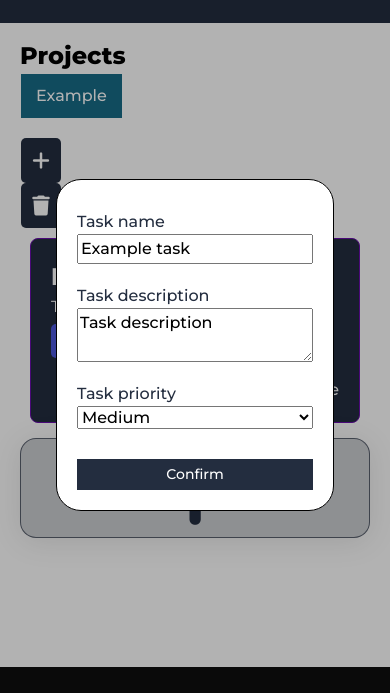
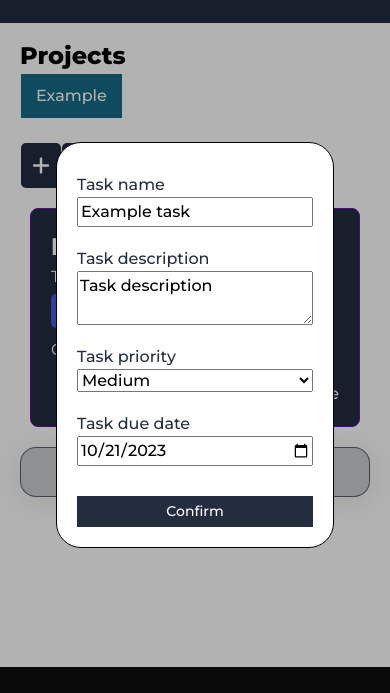
Before and after one commit to kid782/ToDoApp, a website built with webpack: page dist/index.html in a window 390 px wide. Both pictures are taken after a click on the button "Edit". Shown: the part 77-770 px from the top of the page. Built offline with nearby package versions, Linux system fonts and the light colour scheme; a web font is replaced by a local one.

Commit message:
Added dueDate to tasks and styled responsive

```diff
--- /dev/null
+++ b/src/js/helpers.js
@@ -0,0 +1,7 @@
+export const formatDate = (date) => {
+    const year = date.getFullYear();
+    const month = String(date.getMonth() + 1).padStart(2, '0');
+    const day = String(date.getDate()).padStart(2, '0');
+    const localDate = `${year}-${month}-${day}`;
+    return localDate;
+  };
--- a/src/js/index.js
+++ b/src/js/index.js
@@ -11,7 +11,7 @@ export let projectsInit = [
         {
             title: 'Example task',
             description: 'Task description',
-            dueDate: new Date(),
+            dueDate: new Date().toLocaleDateString('en-us', {day:'numeric', month:'short', year:'numeric'}),
             priority: 'Medium',
             notes: [
                 {
--- a/src/js/modules/addNewProject.js
+++ b/src/js/modules/addNewProject.js
@@ -1,6 +1,7 @@
 import domCreator from "../createDomEl";
 import { projects } from "..";
 import { updateStorage } from "..";
+import { handlePopUpClose } from "./projectRenderLogic";
 import Projects from "./projects";
 
 class addNewProject {
@@ -20,7 +21,7 @@ class addNewProject {
             content:'Confirm'
         });
         const popUpContainer = domCreator.createElement({tagName:'div', clsName:'project__modal',child:[projNameInput,projectConfirmInput, modalTitle]});
-        const popUpBody = domCreator.createElement({tagName:'div', clsName:'project__body', child:popUpContainer});
+        const popUpBody = domCreator.createElement({tagName:'div', clsName:'project__body', child:popUpContainer, eventName:'click', eventCallback:handlePopUpClose});
         this.main.appendChild(popUpBody);
         projectConfirmInput.onclick = this.handleModalConfirmButton;
     }
--- a/src/js/modules/project.js
+++ b/src/js/modules/project.js
@@ -1,8 +1,7 @@
 import domCreator from '../createDomEl';
 import TaskList from './taskList';
 import { handleProjectBtnClick } from './projectRenderLogic';
-import { projects, getProjects } from '../index';
-import { updateStorage } from '../index';
+import { projects, getProjects, updateStorage } from '../index';
 import Projects from './projects';
 
 class Project {
--- a/src/js/modules/projectRenderLogic.js
+++ b/src/js/modules/projectRenderLogic.js
@@ -14,6 +14,13 @@ export function handleAddTaskClick() {
     new AddNewTask();
 }
 
+export function handlePopUpClose(e) {
+    console.log(e.target.closest('.project__modal'));
+    const popupContainer = document.querySelector('.project__body');
+    if(e.target.classList.contains('project__modal') || e.target.closest('.project__modal')) return;
+    popupContainer.remove();
+}
+
 
 const handleActiveProj = (current) => {
     manageActiveButtonStyle(current);
--- a/src/js/modules/task.js
+++ b/src/js/modules/task.js
@@ -2,13 +2,15 @@ import domCreator from '../createDomEl';
 import Project from './project';
 import { projects, getProjects } from '..';
 import { updateStorage } from '..';
+import { formatDate } from '../helpers';
+import { handlePopUpClose } from './projectRenderLogic';
 
 class Task {
     constructor({title, description, dueDate, priority, notes}) {
         this.main = document.querySelector('.main');
         this.title = title;
         this.description = description;
-        this.dueDate = dueDate;
+        this.dueDate = new Date(dueDate).toLocaleString('en-us',{month: 'short', day: 'numeric', year: 'numeric'});
         this.priority = priority;
         this.notes = notes;
         this.checked = false;
@@ -24,6 +26,7 @@ class Task {
         const titleEl = domCreator.createElement({tagName: 'h2', clsName:'task__title', content: this.title});
         const descEl = domCreator.createElement({tagName: 'p', clsName:'task__description', content: this.description});
         const priorityEl = domCreator.createElement({tagName: 'span', clsName:['task__priority', this.getPriorityClass()], content: this.priority});
+        const dueDateEl = domCreator.createElement({tagName:'div', clsName:'task__date', content: this.dueDate});
         const editTaskBtn = domCreator.createElement({
             tagName: 'button',
             attribute:'type',
@@ -39,7 +42,8 @@ class Task {
         const taskContentWrapper = domCreator.createElement({tagName: 'div', clsName: 'task__container', child: [
             titleEl,
             descEl,
-            priorityEl
+            priorityEl,
+            dueDateEl
         ]})
         const nodeItem = domCreator.createElement(
             {
@@ -78,11 +82,12 @@ class Task {
         const currenItemText = currentItem.querySelector('.task__title').textContent;
         const currentItemDesc = currentItem.querySelector('.task__description').textContent;
         const currentItemPrio = currentItem.querySelector('.task__priority').textContent;
-        const task = {text: currenItemText, desc: currentItemDesc, prio: currentItemPrio};
+        const currentItemDate = currentItem.querySelector('.task__date').textContent;
+        const task = {text: currenItemText, desc: currentItemDesc, prio: currentItemPrio, dueDate: currentItemDate};
         Task.currenItemText = task;
-        Task.createEditTaskPopUp(currenItemText, currentItemDesc, currentItemPrio);
+        Task.createEditTaskPopUp(currenItemText, currentItemDesc, currentItemPrio, currentItemDate);
     }
-    static createEditTaskPopUp(text, desc, prio) {
+    static createEditTaskPopUp(text, desc, prio, date) {
         const modalTitle = domCreator.createElement({tagName:'label', content:'Task name', clsName:'project__label'
     });
         const taskNameInput = domCreator.createElement({tagName:'input', attribute:'type', attributeVal:'text', clsName:['project__add-input', 'task__title-input']});
@@ -92,6 +97,9 @@ class Task {
         taskDescInput.value = desc;
         const prioLabel = domCreator.createElement({tagName:'label', content:'Task priority', clsName:'project__label'});
         const taskPrioInput = domCreator.createElement({tagName:'select', attribute:'type', attributeVal:'text', clsName:['project__add-input', 'task__prio']});
+        const dateLabel = domCreator.createElement({tagName:'label', content:'Task due date', clsName:'project__label'});
+        const dateInput = domCreator.createElement({tagName:'input', attribute:'type', attributeVal:'date', clsName:['project__add-input', 'task__date-input']});
+        dateInput.value = formatDate(new Date(date));
         taskPrioInput.options.add(new Option('Low', 'Low'));
         taskPrioInput.options.add(new Option('Medium', 'Medium'));
         taskPrioInput.options.add(new Option('High', 'High'));
@@ -105,8 +113,8 @@ class Task {
             eventName:'click',
             eventCallback: Task.handleEditConfirm
         });
-        const popUpContainer = domCreator.createElement({tagName:'div', clsName:'project__modal',child:[modalTitle, taskNameInput,descLabel, taskDescInput, prioLabel, taskPrioInput, taskConfirmationButton]});
-        const popUpBody = domCreator.createElement({tagName:'div', clsName:'project__body', child:popUpContainer});
+        const popUpContainer = domCreator.createElement({tagName:'div', clsName:'project__modal',child:[modalTitle, taskNameInput,descLabel, taskDescInput, prioLabel, taskPrioInput, dateLabel, dateInput, taskConfirmationButton]});
+        const popUpBody = domCreator.createElement({tagName:'div', clsName:'project__body', child:popUpContainer, eventName:'click', eventCallback: handlePopUpClose});
         document.querySelector('.main').appendChild(popUpBody);
     }
     static handleEditConfirm(e) {
@@ -114,6 +122,7 @@ class Task {
         const newTitle = document.querySelector('.task__title-input').value;
         const newDesc = document.querySelector('.task__desc').value;
         const newPrio = document.querySelector('.task__prio').value;
+        const newDate = document.querySelector('.task__date-input').value;
         const currentProjectIndex = Project.getActiveProjectIndex();
         const currentProjectTasks = getProjects()[currentProjectIndex].tasks
         const popUpBody = document.querySelector('.project__body');
@@ -123,7 +132,8 @@ class Task {
         const editedTask = {
             title: newTitle,
             description : newDesc,
-            priority: newPrio
+            priority: newPrio,
+            dueDate: newDate
         }
         projects[currentProjectIndex].tasks.splice([indexOfTaskToEdit],1,editedTask);
         popUpBody.remove();
--- a/src/scss/components/_projects.scss
+++ b/src/scss/components/_projects.scss
@@ -5,6 +5,7 @@
     display: flex;
     align-items: flex-start;
     flex-wrap: wrap;
+    margin-bottom:5px;
 }
 
 .project__item {
@@ -77,6 +78,14 @@
     margin-top: 20px;
 }
 
+.project__btn-wrap,
+.project__remove {
+    display: inline-block;
+    @include tablet-up {
+        display: block;
+    }
+}
+
 .upper-main {
     position: relative;
     @include tablet-up {
@@ -92,3 +101,7 @@
         font-size: 32px;
     }
 }
+
+.js-todos {
+    margin-top: 20px;
+}
--- a/src/scss/components/_task.scss
+++ b/src/scss/components/_task.scss
@@ -9,8 +9,10 @@
     background-color: $pale-blue;
     color: $white;
     border-radius: 8px;
+    margin-top: 20px;
     @include tablet-up {
         max-width: 400px;
+        margin-top: 0;
     }
 }
 
@@ -18,7 +20,7 @@
     @include flex-center;
     width: 100%;
     border-radius: 8px;
-    min-height: 100px;
+    min-height: 50px;
     color: $pale-blue;
     background: rgba(35, 45, 63, 0.23);
     border-radius: 16px;
@@ -26,10 +28,13 @@
     backdrop-filter: blur(5px);
     -webkit-backdrop-filter: blur(5px);
     border: 1px solid rgba(35, 45, 63, 0.68);
-    font-size: 90px;
+    font-size: 40px;
     transition: 0.4s 0.4s ease background-color, 0.4s 0.4s ease color;
+    margin-top: 20px;
     @include tablet-up {
         position: relative;
+        min-height: 100px;
+        font-size: 90px;
         min-height: 200px;
         overflow: hidden;
         &:hover {
@@ -52,8 +57,11 @@
     }
 }
 
-.task__add-btn::before {
-
+.tasks {
+    max-width: 400px;
+    @include tablet-up {
+        max-width: 100%;
+    }
 }
 
 .task__move {
@@ -111,7 +119,7 @@
 
 .task__priority {
     display: inline-block;
-    margin-top: 5px;
+    margin: 5px 0 10px 0;
     padding: 5px;
     border-radius: 5px;
     color: $white;
```
Also changed, not shown: src/js/modules/addNewTask.js (+15 -4 lines).
